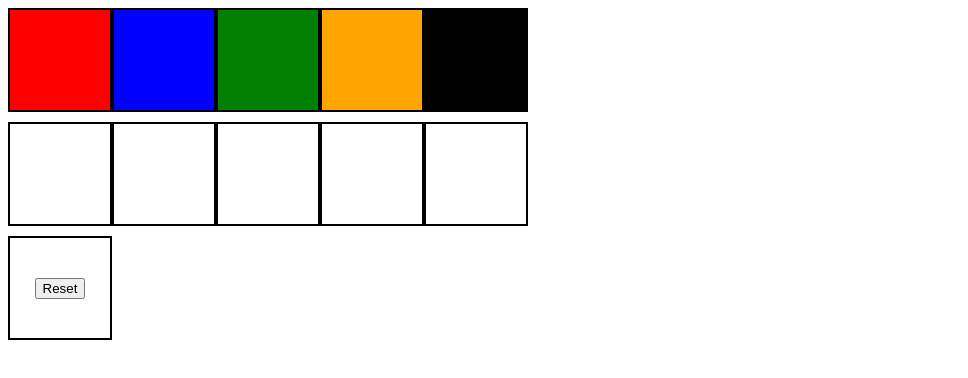
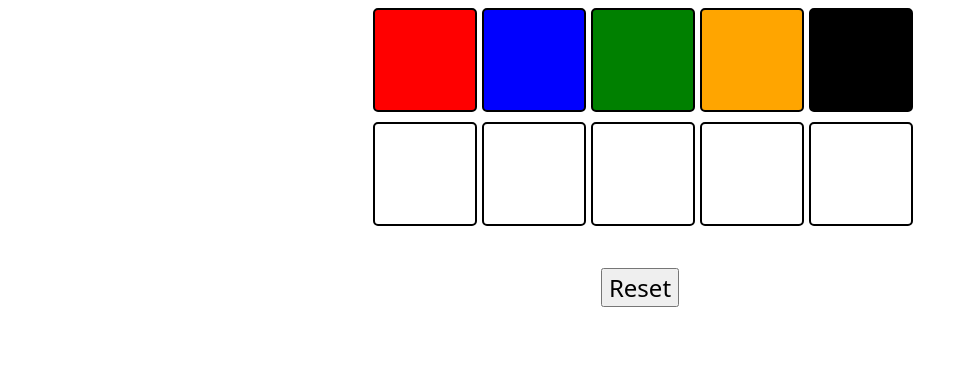
Before and after one commit to Beruliun/Githhub-projects, a plain HTML site: page Color Picker and Dropper/index.html in a window 1280 px wide. Shown: the whole page, without its empty margins (0-968 px from the left). Drawn offline with Linux system fonts and the light colour scheme.

Commit message:
Final Commit

```diff
--- a/Color Picker and Dropper/index.html
+++ b/Color Picker and Dropper/index.html
@@ -23,9 +23,9 @@
 <div class="empty"></div>
 <div class="empty"></div>
 </main>
-<div id="btnContainer">
+
 <button id="reset">Reset</button>
-</div>
+
 <script src="Index.js"></script>
 </body>
 </html>
--- a/Color Picker and Dropper/style.css
+++ b/Color Picker and Dropper/style.css
@@ -1,6 +1,6 @@
-#btnContainer{
+body{
   display: flex;
-  justify-content: center;
+  flex-direction: column;
   align-items: center;
 }
 
@@ -8,6 +8,8 @@ div{
   width: 100px;
   height: 100px;
   border: 2px solid black;
+  border-radius: 5px;
+  margin-left: 5px;
 }
 main{
   display: flex;
@@ -32,3 +34,9 @@ div[data-value=orange]{
 div[data-value=black]{
   background-color: black;
 }
+
+button{
+  font-family: system-ui, -apple-system, BlinkMacSystemFont, 'Segoe UI', Roboto, Oxygen, Ubuntu, Cantarell, 'Open Sans', 'Helvetica Neue', sans-serif;
+  font-size: 1.5rem;
+  margin-top: 2rem;
+}
```
